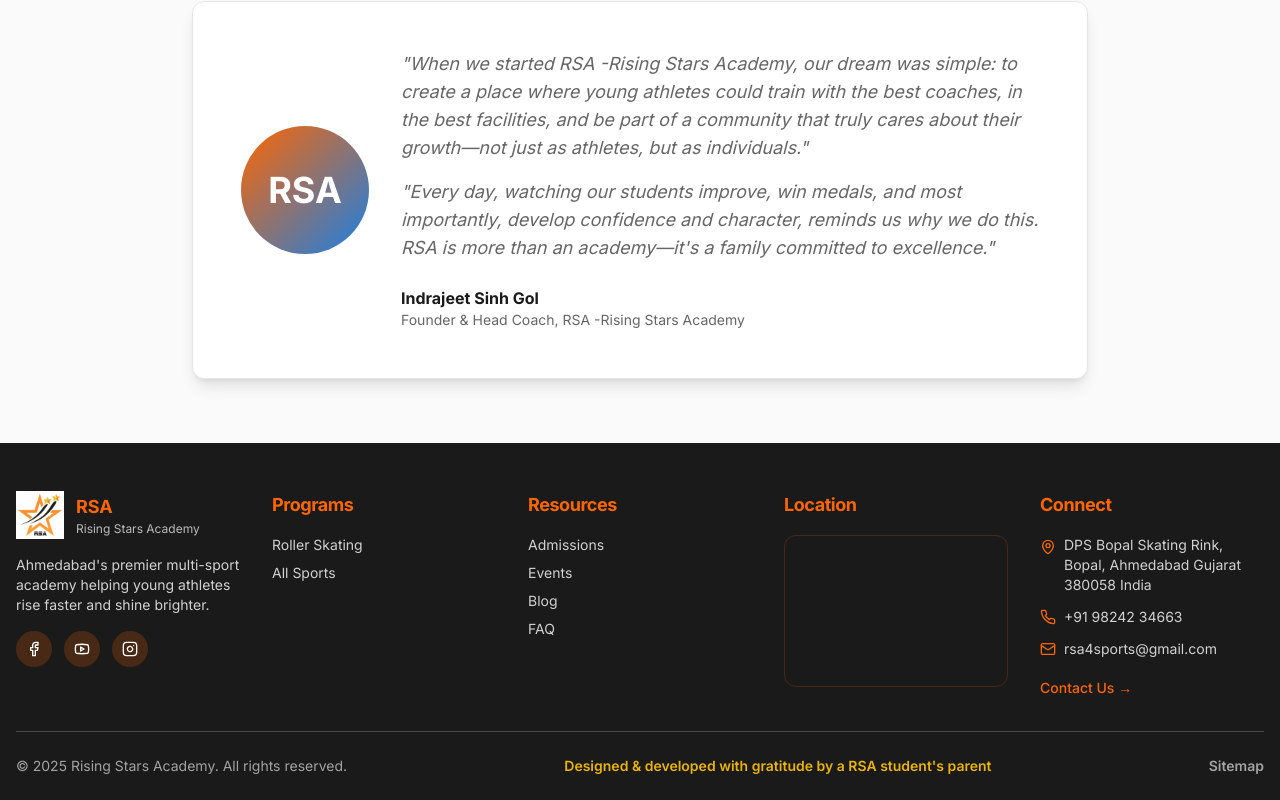
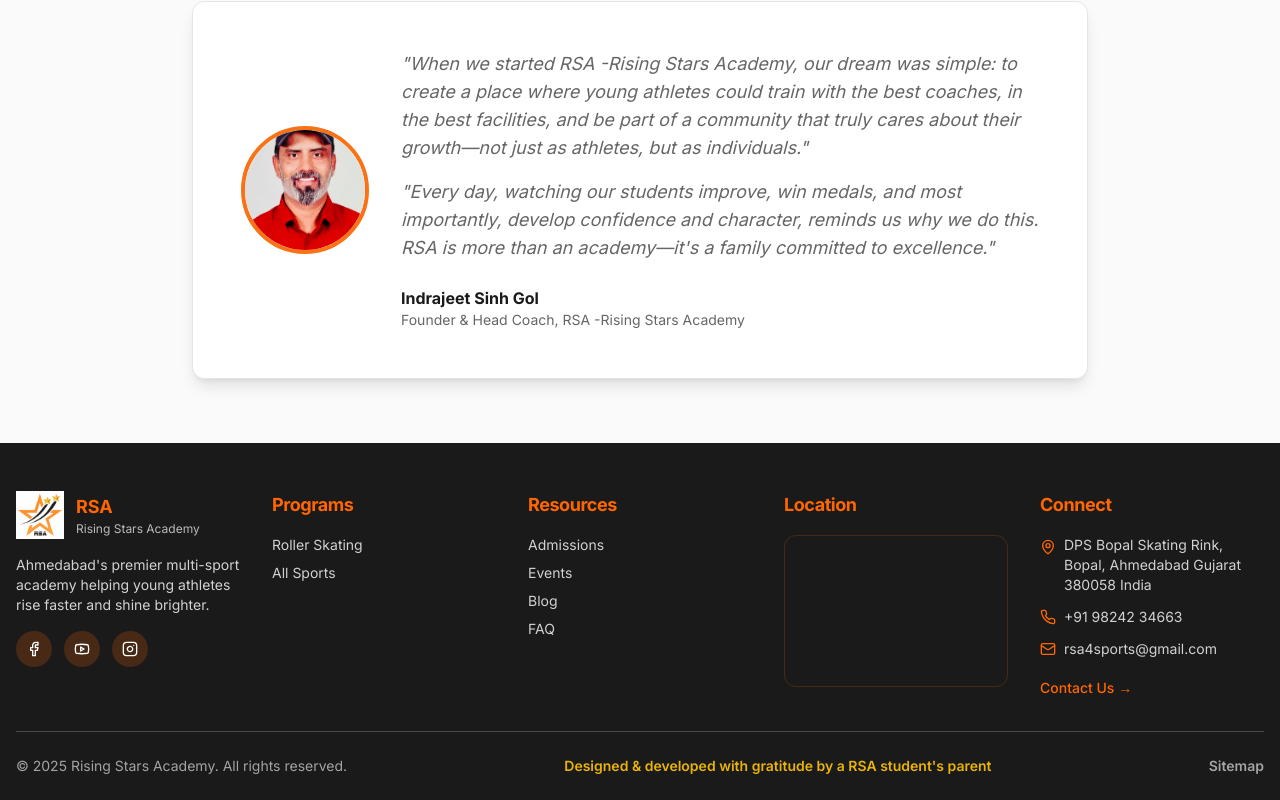
Before and after one commit to soumodip-m/rising-star-skate-hub, a React (Vite) app: page /about in a window 1280 px wide. Shown: the part 2018-2818 px from the top of the page. Built offline with nearby package versions, Linux system fonts and the light colour scheme; grey boxes are pictures that could not be loaded; the HTML template or start-up script is replaced by a standard one.

Commit message:
Update Founder's Message image

```diff
--- a/src/pages/About.tsx
+++ b/src/pages/About.tsx
@@ -5,6 +5,7 @@ import Footer from "@/components/Footer";
 import WhatsAppButton from "@/components/WhatsAppButton";
 import { Target, Eye, Heart, Award, Users } from "lucide-react";
 import heroAboutRoad from "@/assets/hero-about-road.jpg";
+import founderPhoto from "@/assets/founder-photo.jpg";
 
 export default function About() {
   const location = useLocation();
@@ -139,8 +140,12 @@ export default function About() {
             <h2 className="text-3xl font-bold mb-8 text-center">Founder's Message</h2>
             <div className="bg-card p-8 md:p-12 rounded-lg border shadow-lg">
               <div className="flex flex-col md:flex-row gap-8 items-center">
-                <div className="flex-shrink-0">
-                  <div className="h-32 w-32 rounded-full bg-gradient-to-br from-primary to-secondary flex items-center justify-center text-4xl font-bold text-white">RSA</div>
+              <div className="flex-shrink-0">
+                  <img
+                    src={founderPhoto}
+                    alt="Indrajeet Sinh Gol, Founder of RSA"
+                    className="h-32 w-32 rounded-full object-cover border-4 border-orange-500"
+                  />
                 </div>
                 <div>
                   <p className="text-lg text-muted-foreground italic mb-4">"When we started RSA -Rising Stars Academy, our dream was simple: to create a place where young athletes could train with the best coaches, in the best facilities, and be part of a community that truly cares about their growth—not just as athletes, but as individuals."</p>
```
Also changed, not shown: src/assets/founder-photo.jpg (added).
